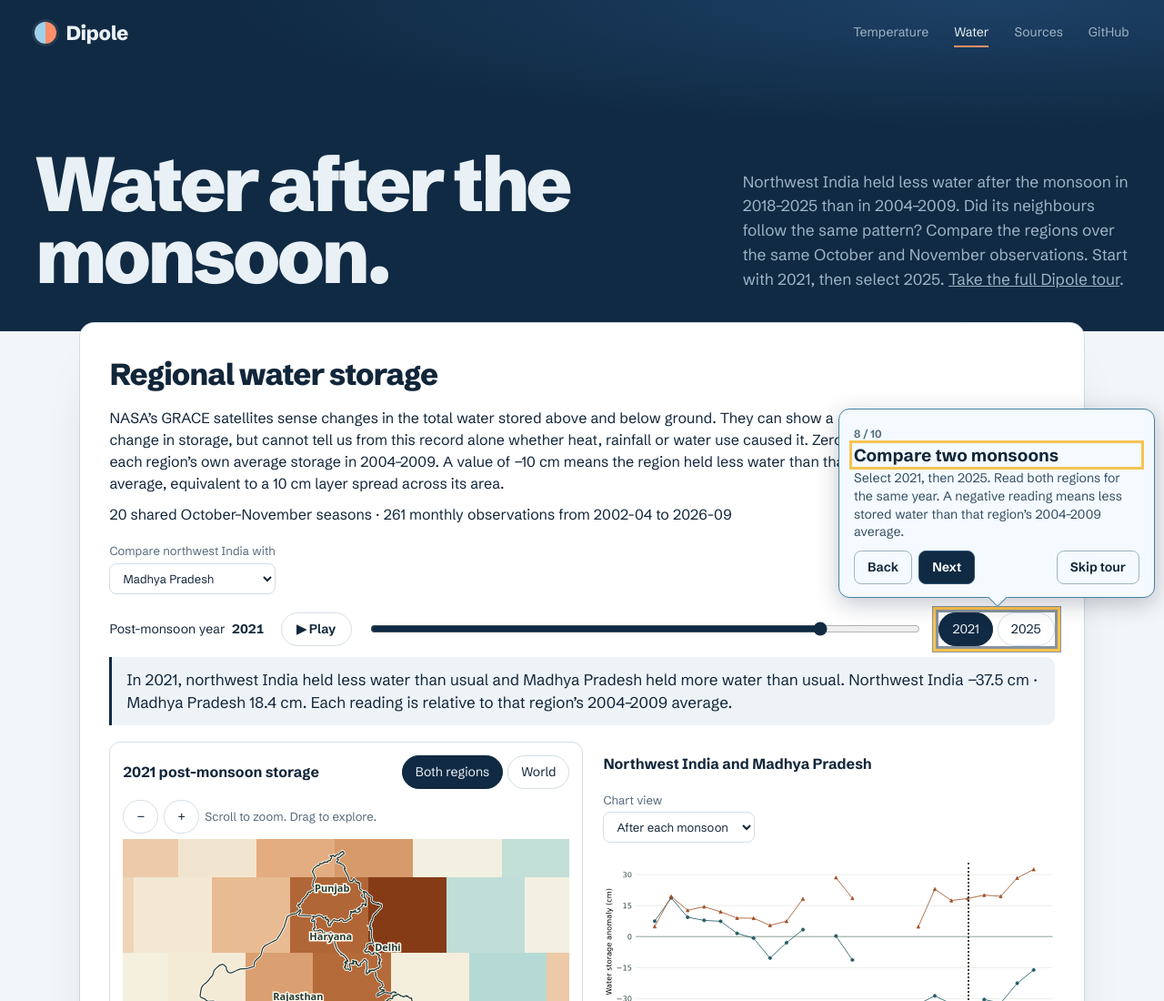
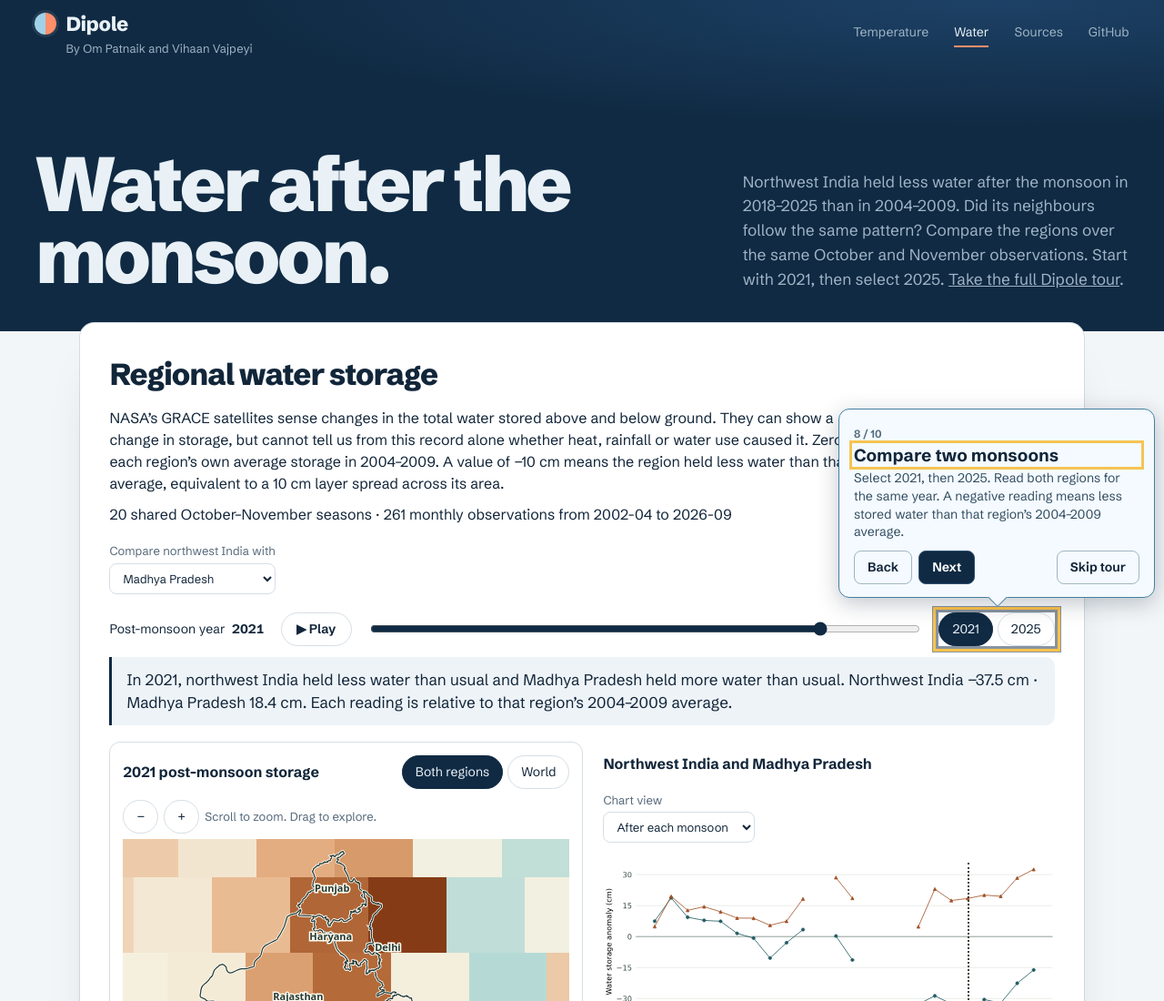
Before and after one commit to OmTheLast/Dipole, a plain HTML site: page docs/water/index.html in a window 1280 px wide. Shown: the top 1100 px of the page at 91% size. Drawn offline with Linux system fonts and the light colour scheme.

Commit message:
Credit both Dipole authors beneath the project name

```diff
--- a/docs/map/style.css
+++ b/docs/map/style.css
@@ -45,6 +45,7 @@ button, input, select { font: inherit }
 .deep > * { max-width: 1400px; margin-inline: auto }
 .top { display: flex; align-items: center; justify-content: space-between; gap: 16px; height: 72px }
 .brand { display: flex; align-items: center; gap: 10px; font-weight: 800; font-size: 22px; letter-spacing: -.02em; text-decoration: none }
+.byline { margin: 2px 0 0 34px; font-size: 13px; line-height: 1.35; color: var(--haze) }
 .brandmark { width: 24px; height: 24px; border-radius: 50%; background: linear-gradient(90deg, var(--ice) 0 50%, var(--ember) 50% 100%); box-shadow: 0 0 0 3px #ffffff14 }
 .top nav { display: flex; gap: clamp(12px, 2.4vw, 28px); font-size: 14px }
 .top nav a { text-decoration: none; color: var(--haze); padding: 4px 0; border-bottom: 2px solid transparent }
--- a/docs/water/index.html
+++ b/docs/water/index.html
@@ -1,10 +1,11 @@
 <!doctype html>
 <html lang="en"><head><meta charset="utf-8"><meta name="viewport" content="width=device-width, initial-scale=1"><meta name="theme-color" content="#102a43"><link rel="icon" href="../favicon.svg" type="image/svg+xml">
 <title>Indian regional water storage · Dipole</title>
-<link rel="preload" href="../fonts/schibsted-grotesk-latin-wght-normal.woff2" as="font" type="font/woff2" crossorigin><link rel="stylesheet" href="../map/style.css?v=phone-guide-1"><link rel="stylesheet" href="water.css?v=guide-1"><script defer src="../map/player.js?v=2"></script><script defer src="../map/tour.js?v=phone-guide-1"></script><script type="module" src="water.js?v=first-view-1"></script></head>
+<link rel="preload" href="../fonts/schibsted-grotesk-latin-wght-normal.woff2" as="font" type="font/woff2" crossorigin><link rel="stylesheet" href="../map/style.css?v=byline-1"><link rel="stylesheet" href="water.css?v=guide-1"><script defer src="../map/player.js?v=2"></script><script defer src="../map/tour.js?v=phone-guide-1"></script><script type="module" src="water.js?v=first-view-1"></script></head>
 <body><main>
 <div class="deep waterdeep">
-<header class="top"><a class="brand" href="../"><span class="brandmark" aria-hidden="true"></span>Dipole</a><nav aria-label="Project"><a href="../">Temperature</a><a href="./" aria-current="page">Water</a><a href="https://github.com/OmTheLast/Dipole/blob/main/docs/sources.md">Sources</a><a href="https://github.com/OmTheLast/Dipole">GitHub</a></nav></header>
+<header class="top"><div class="project-credit"><a class="brand" href="../"><span class="brandmark" aria-hidden="true"></span>Dipole</a>
+<p class="byline">By Om Patnaik and Vihaan Vajpeyi</p></div><nav aria-label="Project"><a href="../">Temperature</a><a href="./" aria-current="page">Water</a><a href="https://github.com/OmTheLast/Dipole/blob/main/docs/sources.md">Sources</a><a href="https://github.com/OmTheLast/Dipole">GitHub</a></nav></header>
 <section class="hero"><h1>Water after the monsoon.</h1>
 <p class="lede">Northwest India held less water after the monsoon in 2018–2025 than in 2004–2009. Did its neighbours follow the same pattern? Compare the regions over the same October and November observations. Start with 2021, then select 2025. <a href="../?tour=start">Take the full Dipole tour</a>.</p></section>
 </div>
```
Also changed, not shown: docs/index.html (+3 -2 lines), 1 other file.
